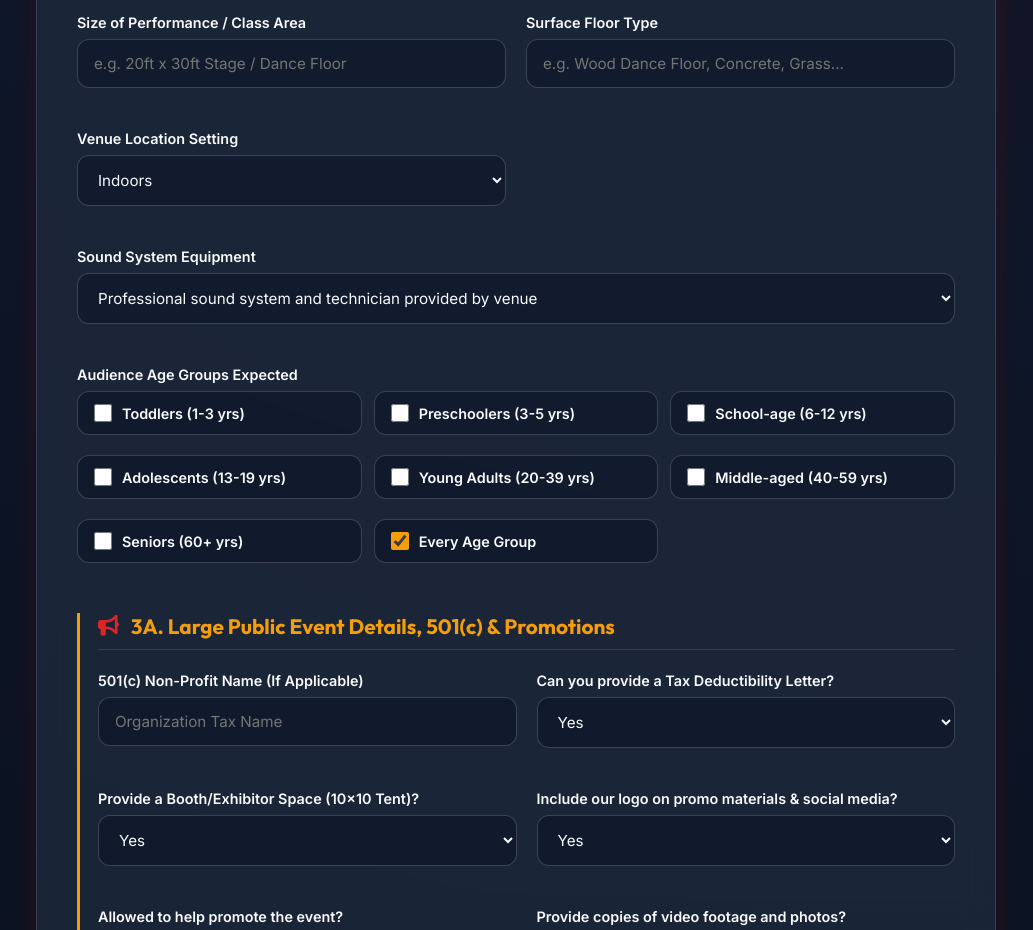
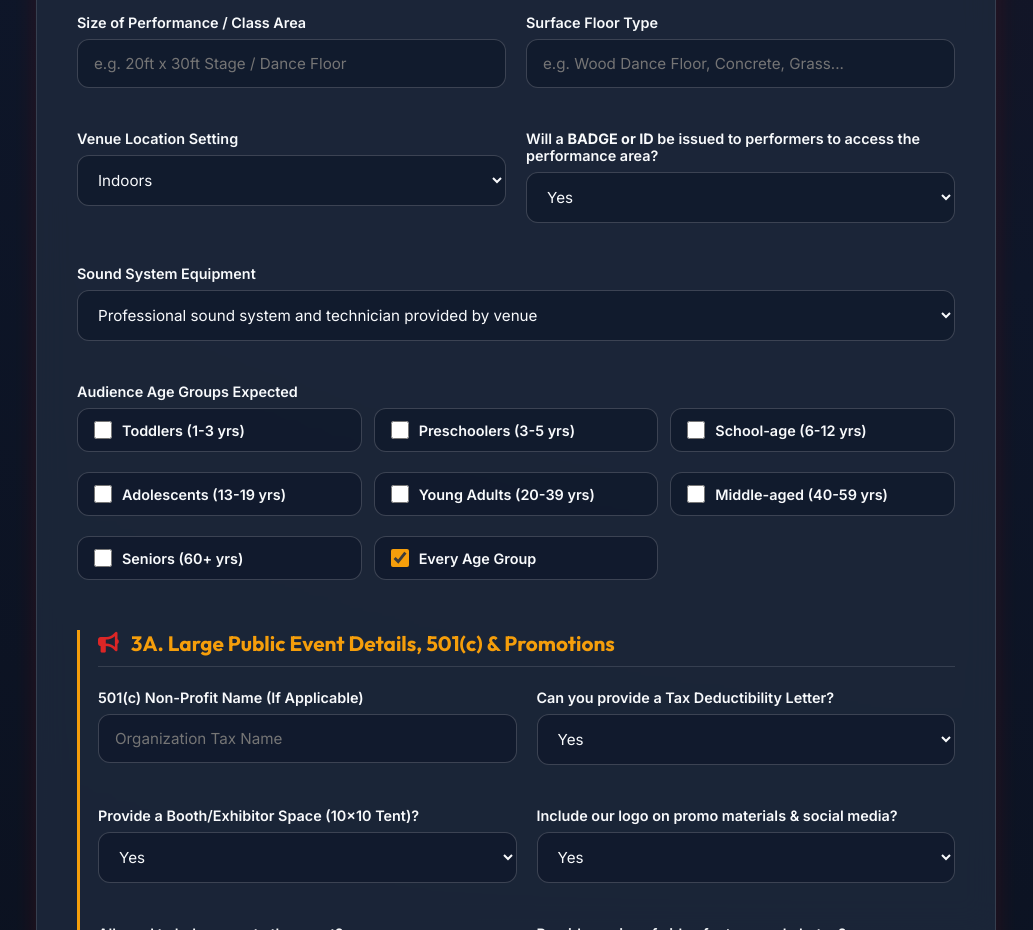
Before and after one commit to SalsaRichmond/02-booking, a website: page public/index.html in a window 1280 px wide. Shown: the part 2000-2930 px from the top of the page, without its empty margins (124-1157 px from the left). Drawn offline with Linux system fonts and the light colour scheme.

Commit message:
Add Will a BADGE or ID be issued question to Section 2 with Yes and No options

```diff
--- a/public/index.html
+++ b/public/index.html
@@ -751,6 +751,15 @@
             </select>
           </div>
 
+          <!-- Q44: Badge / ID Pass Access -->
+          <div class="form-group">
+            <label for="badgeAccess">Will a <strong>BADGE or ID</strong> be issued to performers to access the performance area?</label>
+            <select id="badgeAccess" name="badgeAccess">
+              <option value="Yes">Yes</option>
+              <option value="No">No</option>
+            </select>
+          </div>
+
           <!-- Q25: Sound System Details -->
           <div class="form-group full-width">
             <label for="soundSystem" id="lblSoundSystem">Sound System Equipment</label>
```
Also changed, not shown: index.html (+9 -9 lines).
